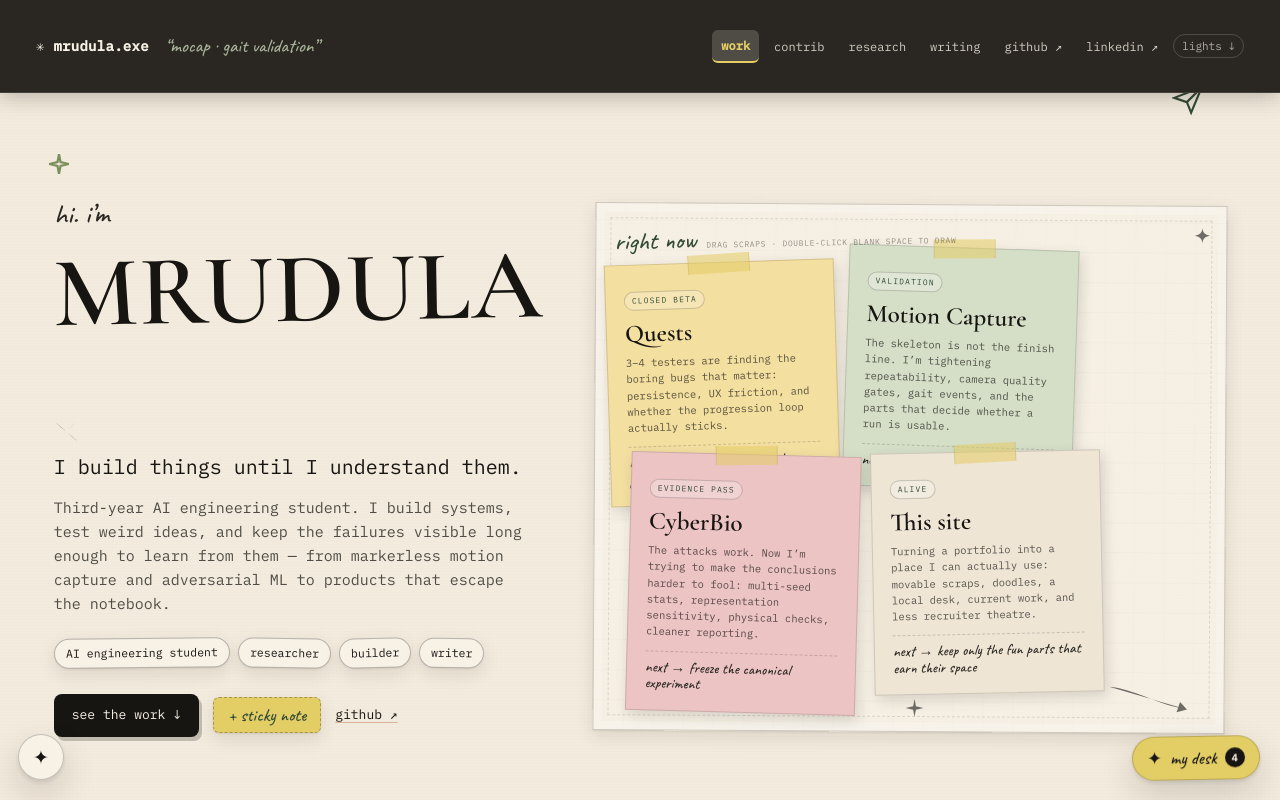
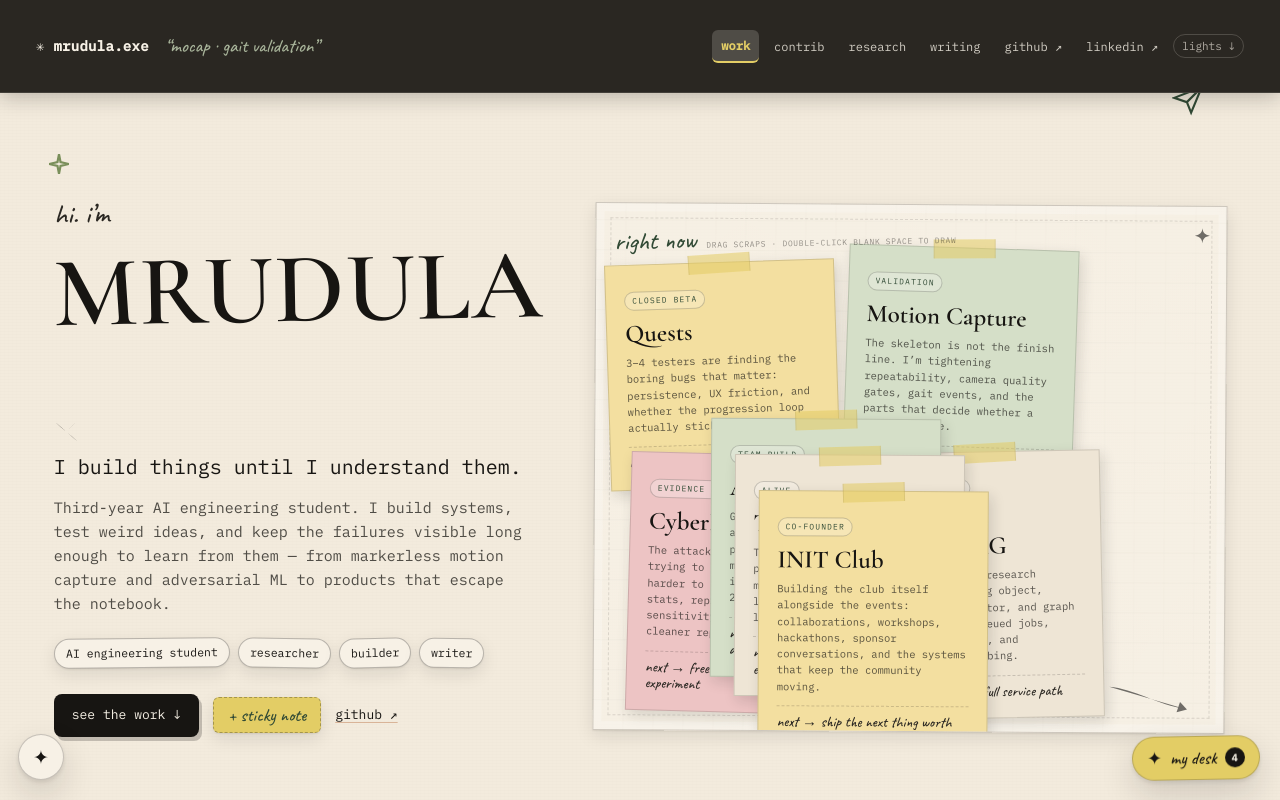
Before and after one commit to Mrudula-itsjuzme/portfolio-site, a React (Vite) app: page / in a window 1280 px wide. Shown: the top 800 px of the page. Built offline with nearby package versions, Linux system fonts and the light colour scheme.

Commit message:
Update active work board and pause AnswerBubble

```diff
--- a/src/data/lab.js
+++ b/src/data/lab.js
@@ -16,7 +16,9 @@ export const currentStatuses = [
   "quests · closed beta fixes",
   "mocap · gait validation",
   "cyberbio · evidence pass",
-  "open source · PRs in review",
+  "cloud / graphrag · integration",
+  "archis · team build",
+  "INIT · building community",
 ];
 
 export const heroSticky = [
@@ -32,7 +34,7 @@ export const currentWorks = [
     name: "Quests",
     status: "closed beta",
     note: "3–4 testers are finding the boring bugs that matter: persistence, UX friction, and whether the progression loop actually sticks.",
-    next: "next build → persistence + release polish",
+    next: "next → persistence + release polish",
     href: "https://github.com/Mrudula-itsjuzme/quests",
     tone: "butter",
   },
@@ -55,6 +57,24 @@ export const currentWorks = [
     tone: "pink",
   },
   {
+    id: "now-cloud",
+    name: "Cloud / GraphRAG",
+    status: "integration",
+    note: "A cloud-native research platform joining object, relational, vector, and graph storage with queued jobs, retrieval, APIs, and deployment plumbing.",
+    next: "next → wire the full service path",
+    href: "https://github.com/Noha-JM/Semantic_Workspace",
+    tone: "paper",
+  },
+  {
+    id: "now-archis",
+    name: "Archis",
+    status: "team build",
+    note: "Growing the semantic architecture workspace from a prototype into a multidisciplinary build around intent, constraints, linked 2D/3D, and change impact.",
+    next: "next → make the shared architecture legible to the team",
+    href: "https://github.com/Mrudula-itsjuzme/Archis",
+    tone: "sage",
+  },
+  {
     id: "now-portfolio",
     name: "This site",
     status: "alive",
@@ -62,6 +82,15 @@ export const currentWorks = [
     next: "next → keep only the fun parts that earn their space",
     href: "https://github.com/Mrudula-itsjuzme/portfolio-site",
     tone: "paper",
+  },
+  {
+    id: "now-init",
+    name: "INIT Club",
+    status: "co-founder",
+    note: "Building the club itself alongside the events: collaborations, workshops, hackathons, sponsor conversations, and the systems that keep the community moving.",
+    next: "next → ship the next thing worth showing up for",
+    href: "https://initclub.vercel.app/",
+    tone: "butter",
   },
 ];
 
@@ -212,19 +241,6 @@ export const productProjects = [
     meta: "built with Meghana Kotharu",
     variant: "voice",
   },
-  {
-    name: "AnswerBubble",
-    href: "https://github.com/Mrudula-itsjuzme/Answer_bubble",
-    note: "Desktop AI meeting copilot with live transcription, question detection, floating answers, notes, and local semantic memory.",
-    proofLines: [
-      "<500 ms question detection path",
-      "multi-provider LLM failover",
-      "Tauri desktop overlay",
-      "no raw audio stored",
-    ],
-    meta: "React + TypeScript + Tauri",
-    variant: "desktop",
-  },
 ];
 
 export const researchRows = [
@@ -257,6 +273,7 @@ export const researchRows = [
 ];
 
 export const otherBuilds = [
+  { name: "AnswerBubble · paused", href: "https://github.com/Mrudula-itsjuzme/Answer_bubble" },
   { name: "AI Council", href: "https://pypi.org/project/ai-council-orchestrator/1.0.0/" },
   { name: "Habbit", href: "https://github.com/Mrudula-itsjuzme/mind" },
 ];
```
